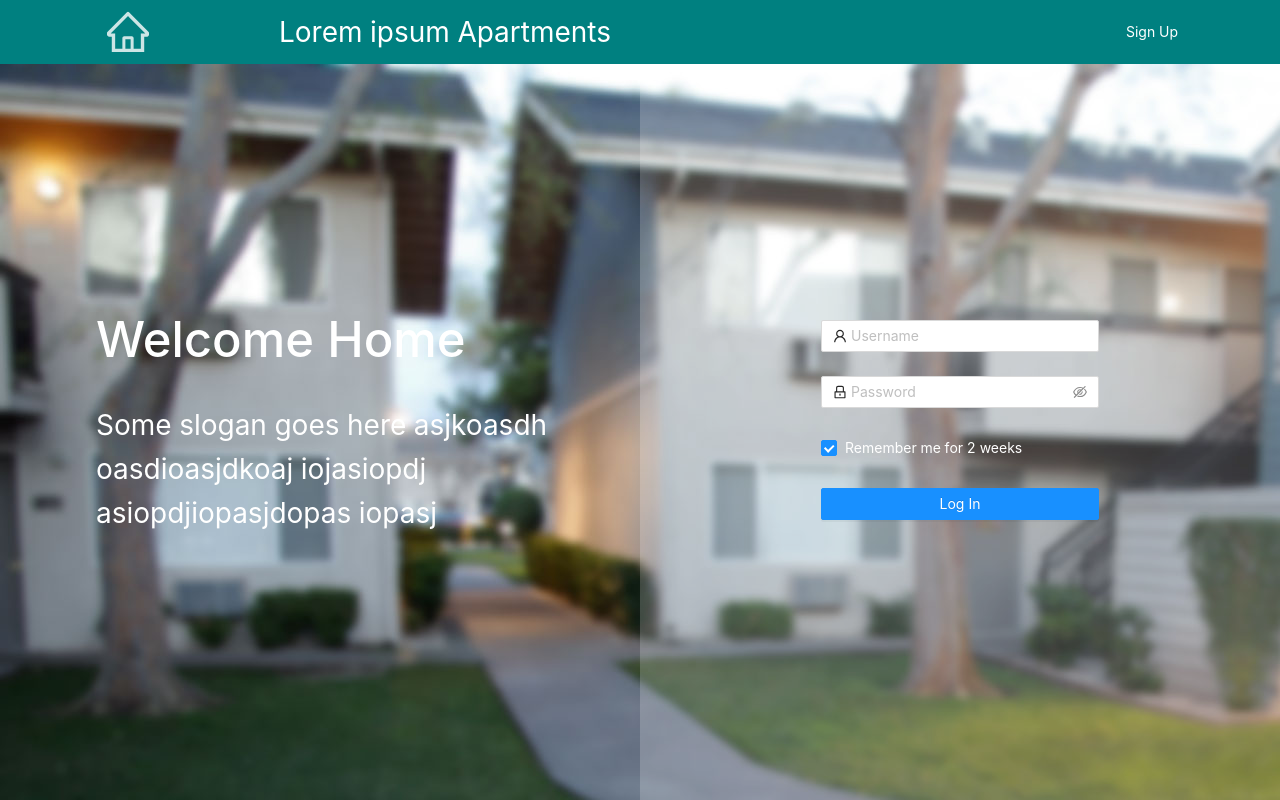
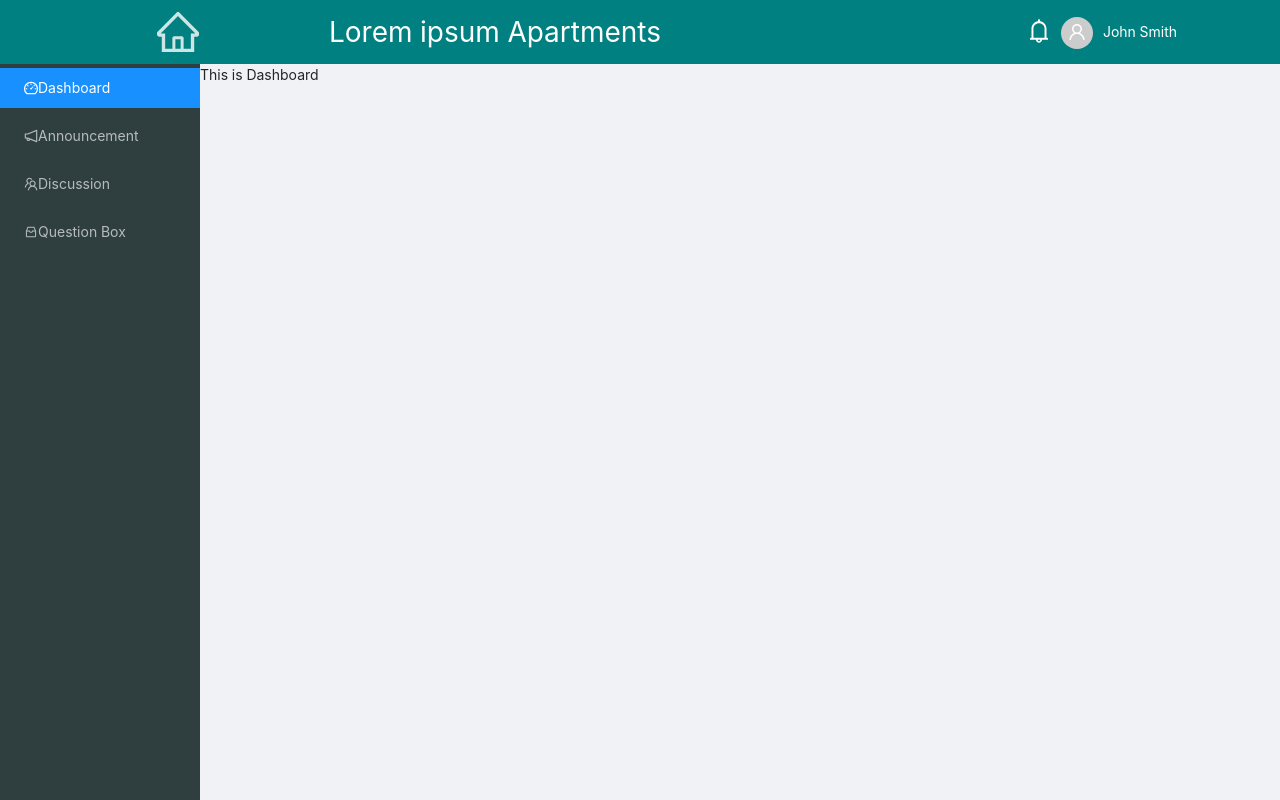
Before and after one commit to MiYu1996/Community-Property-Management, a React (Create React App) app in the folder cpm-client/: page /dashboard in a window 1280 px wide. Before the commit this address led to /. Built offline with nearby package versions, Linux system fonts and the light colour scheme.

Commit message:
misc style fix

```diff
--- a/cpm-client/src/App.css
+++ b/cpm-client/src/App.css
@@ -10,10 +10,12 @@
 }
 
 .headbar {
+    background-color: #008080;
     display: flex;
+    flex-direction: row;
     width: 100%;
-    height: 64px;
-    background-color: #008080;
+    position: fixed;
+    z-index: 1;
 }
 
 .headbar-logo {
@@ -34,6 +36,7 @@
     align-items: center;
     font-size: 2em;
     color: white;
+    white-space: nowrap;
 }
 
 .headbar-user, .headbar-login{
@@ -42,6 +45,7 @@
     align-items: center;
     justify-content: center;
     color: white;
+    white-space: nowrap;
 }
 
 .headbar-user-bell {
@@ -64,12 +68,11 @@
 }
 
 .leftmenu {
+    margin-top: 64px;
     height: 100%;
-    width: 256px;
-}
-
-.leftmenu-shrink {
-    width: 40px;
+    position: fixed;
+    height: 100vh;
+    left: 0;
 }
 
 .leftmenu, .ant-menu, .ant-menu-sub {
@@ -81,6 +84,8 @@
 }
 
 .app-content {
+    margin-top: 64px;
+    margin-left: 200px;
     flex-grow: 1;
     display: flex;
 }
--- a/cpm-client/src/App.tsx
+++ b/cpm-client/src/App.tsx
@@ -1,4 +1,5 @@
 import React, { useState, useEffect } from 'react';
+import { Layout } from 'antd';
 import 'antd/dist/antd.css';
 import './App.css'
 import {
@@ -15,8 +16,12 @@ import { Dashboard } from './page/dashboard'
 import { Announcement } from './page/announcement'
 import { Discussion } from './page/discussion'
 import { Question } from './page/question'
+import { User } from './page/user'
+
 
 import { GlobalState, globalStore$ } from './controller/App'
+
+const { Content } = Layout;
 
 const App = () => {
     const [isLoggedIn, setLoggedIn] = useState(false)
@@ -33,25 +38,31 @@ const App = () => {
 
     return (
         <div className='app' data-testid="app">
+            <Layout>
                 <Router>
                     <HeadBar />
-                <div className="app-body">
+                    <Switch>
+                        <Route exact path={["/", "/signup"]} />
+                        <LeftMenu />
+                    </Switch>
+                    <Content className="app-body">
                         <Switch>
                             <Route exact path={["/", "/signup"]} children={isLoggedIn ? <Redirect to="/dashboard" /> : <Login />} />
                             {isLoggedIn ? null : <Redirect to="/" />}
                             <div className="app-content">
-                            <LeftMenu />
                                 <Switch>
                                     <Route path="/dashboard" component={Dashboard} />
                                     <Route path="/announcement" component={Announcement} />
                                     <Route path="/discussion" component={Discussion} />
                                     <Route path="/question" component={Question} />
+                                    <Route path="/user" component={User} />
                                     <Redirect to="/" />
                                 </Switch>
                             </div>
                         </Switch>
-                </div>
+                    </Content>
                 </Router>
+            </Layout>
         </div >
     );
 }
--- a/cpm-client/src/HeadBar.tsx
+++ b/cpm-client/src/HeadBar.tsx
@@ -1,11 +1,12 @@
 import React from 'react';
-import { Avatar } from 'antd';
+import { Layout, Avatar } from 'antd';
 import { HomeOutlined, BellOutlined, UserOutlined } from '@ant-design/icons';
 import {
     Switch,
     Route,
     Link,
 } from "react-router-dom";
+const { Header } = Layout;
 
 const headbarLogin = () => {
     return (
@@ -23,20 +24,20 @@ const headbarUser = () => {
         <div className='headbar-user'>
             <div className="headbar-user-bell"><BellOutlined /></div>
             <div className="headbar-user-avatar"><Avatar icon={<UserOutlined />} /></div>
-            <div className="headbar-user-name">John Smith</div>
+            <Link className="headbar-user-name" to="/user" style={{ color: "white" }}>John Smith</Link>
         </div>
     )
 }
 
 export const HeadBar = () => {
     return (
-        <div className='headbar'>
+        <Header className="headbar">
             <div className='headbar-logo'><HomeOutlined /></div>
             <div className='headbar-name'>Lorem ipsum Apartments</div>
             <Switch>
                 <Route exact path={["/", "/signup"]} component={headbarLogin} />
                 <Route path="*" component={headbarUser} />
             </Switch>
-        </div>
+        </Header >
     )
 }
--- a/cpm-client/src/LeftMenu.tsx
+++ b/cpm-client/src/LeftMenu.tsx
@@ -1,5 +1,5 @@
 import React from 'react';
-import { Menu } from 'antd';
+import { Layout, Menu } from 'antd';
 import {
     DashboardOutlined,
     NotificationOutlined,
@@ -8,10 +8,13 @@ import {
 } from '@ant-design/icons';
 import { Link, useLocation } from "react-router-dom";
 
+const { Sider } = Layout;
+
+
 export const LeftMenu = () => {
     const selected = useLocation().pathname.split("/")[1]
     return (
-        <div className='leftmenu'>
+        <Sider className='leftmenu'>
             <Menu
                 selectedKeys={[selected]}
                 mode="inline"
@@ -34,6 +37,6 @@ export const LeftMenu = () => {
                     <Link to="/question">Question Box</Link>
                 </Menu.Item>
             </Menu>
-        </div>
+        </Sider>
     )
 }
--- a/cpm-client/src/controller/App.ts
+++ b/cpm-client/src/controller/App.ts
@@ -8,7 +8,7 @@ export type GlobalState = {
 }
 
 const initState = {
-    isLoggedIn: false,
+    isLoggedIn: true,
     token: "",
     expire: 0,
     userId: "",
--- a/cpm-client/src/page/announcement/Announcement.css
+++ b/cpm-client/src/page/announcement/Announcement.css
@@ -1,23 +1,16 @@
-.announcement {
-    flex-grow: 1;
-    background-color: rgb(240, 242, 245);
-    display: flex;
-    flex-direction: column;
-}
 
 .announcement-post {
     margin: auto;
     margin-top: 25px;
-    flex-grow: 1;
     background-color: rgb(255, 255, 255);
     width: 90%;
-    height: 305px;
 }
 
 .announcement-post h1{
-    margin-top: 20px;
-    margin-left: 32px;
-    margin-right: 32px;
+    height: auto;
+    padding-top: 20px;
+    padding-left: 32px;
+    padding-right: 32px;
     font-size: 1.25em;
     color: black;
     line-height: 12px;
@@ -25,8 +18,10 @@
 }
 
 .announcement-post p{
-    margin-left: 32px;
-    margin-right: 32px;
+    height: auto;
+    padding-left: 32px;
+    padding-right: 32px;
+    padding-bottom: 32px;
     font-size: 1em;
     color: black;
     line-height: 22px;
--- a/cpm-client/src/page/user/index.tsx
+++ b/cpm-client/src/page/user/index.tsx
@@ -3,6 +3,7 @@ import React from 'react';
 export const User = () => {
     return (
         <div>
+            This is User
         </div>
     )
 }
```
Lines whose indentation alone changed are shown as unchanged.
